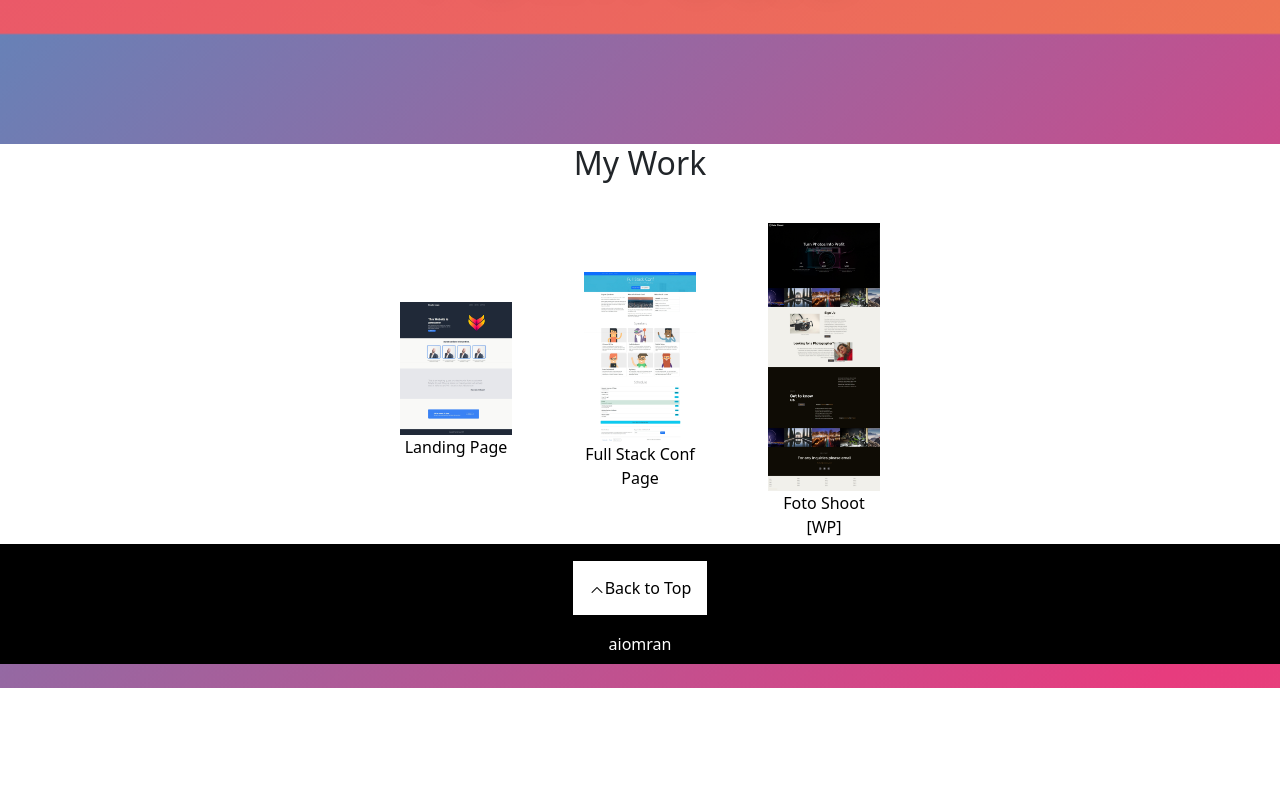
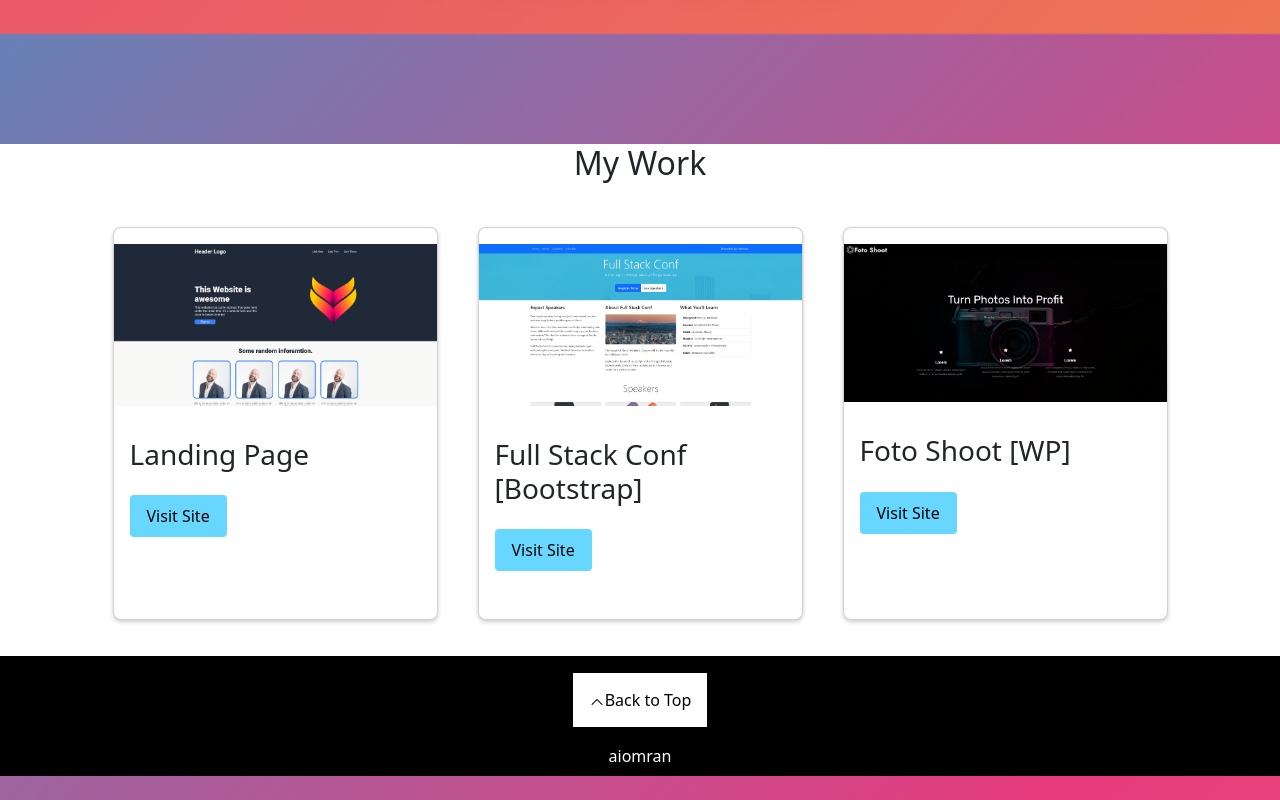
Before and after one commit to aiomran/aiomran.github.io, a plain HTML site: page index.html in a window 1280 px wide. Shown: the part 1966-2766 px from the top of the page. Before the commit the page ends 2654 px from the top, so only its background shows below. Drawn offline with nearby package versions, Linux system fonts and the light colour scheme; a web font is replaced by a local one.

Commit message:
Added Info Cards

```diff
--- a/css/menu.css
+++ b/css/menu.css
@@ -3,6 +3,7 @@ header {
     position: fixed;
     top: 0;
     background: transparent;
+    z-index: 1;
     /* FOR JS SCROOL */
     transition: background-color 0.4s ease-in-out;
 }
--- a/css/style.css
+++ b/css/style.css
@@ -142,6 +142,43 @@ h1 {
     text-decoration: underline;
 }
 
+.card-container {
+    display: flex;
+    justify-content: center;
+    flex-wrap: wrap;
+    /* margin-top: 100px; */
+}
+
+.card {
+    width: 325px;
+    border-radius: 8px;
+    overflow: hidden;
+    box-shadow: 0px 2px 4px rgba(0,0,0,0.2);
+    margin: 20px;
+}
+
+.card img {
+    width: 100%;
+    height: auto;
+}
+
+.card-content {
+    margin: 16px;
+}
+
+.card-content h3 {
+    font-size: 28px;
+    margin-bottom: 8px;
+}
+
+.card-content .btn {
+    display: inline-block;
+    padding: 8px 16px;
+    background-color: #68d7ff;
+    border-radius: 4px;
+    margin-top: 16px;
+}
+
 /* /PORTFOLIO SECTION */
 
 /* FOOTER SECTION */
@@ -178,7 +215,7 @@ footer p {
             "header" 100vh
             "about" auto
             "portfolio" 50vh
-            "port" 50vh
+            "port" auto
             "footer" 15vh
             / 1fr;
     }
--- a/index.html
+++ b/index.html
@@ -77,24 +77,29 @@
         </section>
         <section id="port">
             <h2>My Work</h2>
-            <div class="flex">
-                <div class="center">
-                    <a href="landing-pg.html" target="_blank">
-                        <img src="imgs/landing-pg.jpeg" alt="landing dummy page" style="width: 100%; height: auto;">
-                        <p>Landing Page</p>
-                    </a>
+            <div class="card-container">
+                <div class="card">
+                    <img src="imgs/landing.png">
+                    <div class="card-content">
+                        <h3>Landing Page</h3>
+                        <a href="landing-pg.html" class="btn" target="_blank">Visit Site</a>
+                    </div>
                 </div>
-                <div class="center">
-                    <a href="bs.html" target="_blank">
-                        <img src="imgs/full-stack-conf.jpeg" alt="Full Stack confrence dummy page" style="width: 100%; height: auto;">
-                        <p>Full Stack Conf Page</p>
-                    </a>
+
+                <div class="card">
+                    <img src="imgs/full-stack-conf.png">
+                    <div class="card-content">
+                        <h3>Full Stack Conf [Bootstrap]</h3>
+                        <a href="bs.html" class="btn" target="_blank">Visit Site</a>
+                    </div>
                 </div>
-                <div class="center">
-                    <a href="foto-shoot/index.html" target="_blank">
-                        <img src="imgs/foto-shoot.jpeg" alt="Foto Shoot made by WordPress" style="width: 100%; height: auto;">
-                        <p>Foto Shoot [WP]</p>
-                    </a>
+
+                <div class="card">
+                    <img src="imgs/foto-shoot.png">
+                    <div class="card-content">
+                        <h3>Foto Shoot [WP]</h3>
+                        <a href="foto-shoot/index.html" class="btn" target="_blank">Visit Site</a>
+                    </div>
                 </div>
             </div>
         </section>
```
Also changed, not shown: imgs/foto-shoot.jpeg (deleted), imgs/foto-shoot.png (added), imgs/full-stack-conf.jpeg (deleted), imgs/full-stack-conf.png (added), imgs/landing-pg.jpeg (deleted), imgs/landing.png (added).
